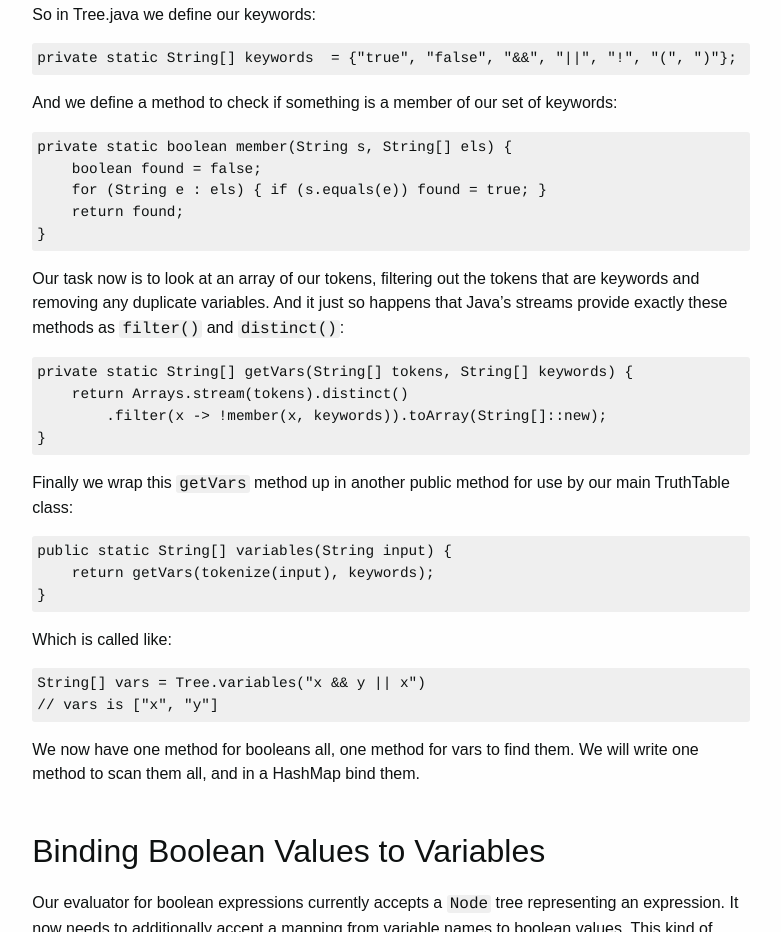
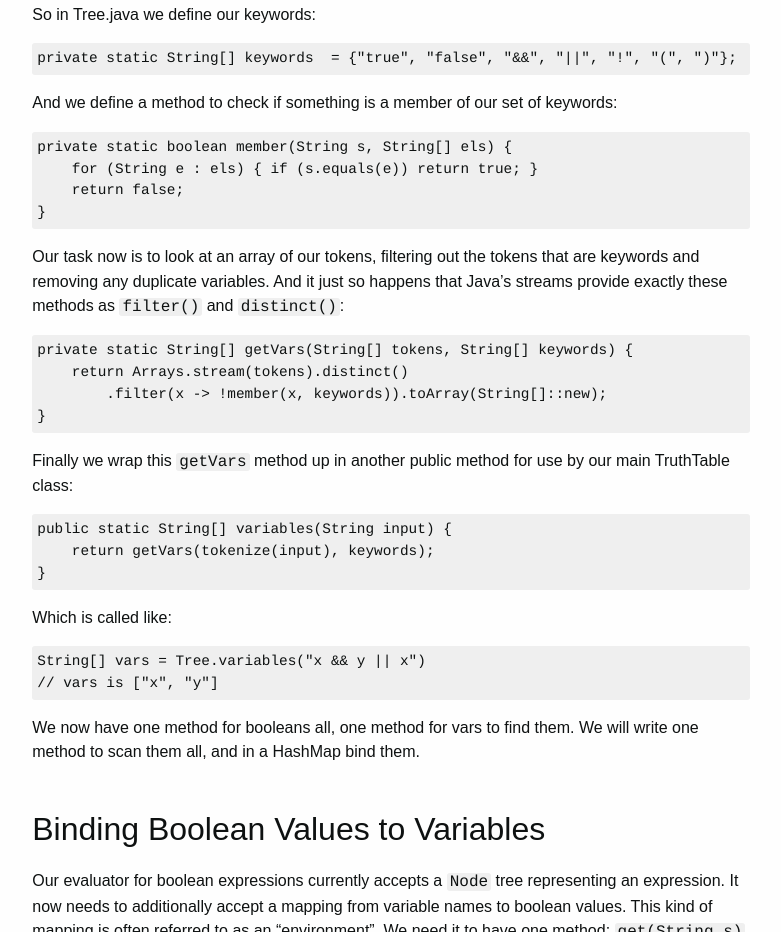
Before and after one commit to cas-e/cas-e.github.io, a plain HTML site: page post/java-bool-table.html in a window 1280 px wide. Shown: the part 2570-3502 px from the top of the page, without its empty margins (249-1030 px from the left). Drawn offline with Linux system fonts and the light colour scheme.

Commit message:
sync blog with truthtable code update

```diff
--- a/post/java-bool-table.html
+++ b/post/java-bool-table.html
@@ -116,9 +116,8 @@ possible. For now, we allow it.)</p>
 <p>And we define a method to check if something is a member of our set
 of keywords:</p>
 <pre><code>private static boolean member(String s, String[] els) {
-    boolean found = false;
-    for (String e : els) { if (s.equals(e)) found = true; }
-    return found;
+    for (String e : els) { if (s.equals(e)) return true; }
+    return false;
 }</code></pre>
 <p>Our task now is to look at an array of our tokens, filtering out the
 tokens that are keywords and removing any duplicate variables. And it
```
Also changed, not shown: 1 other file.
